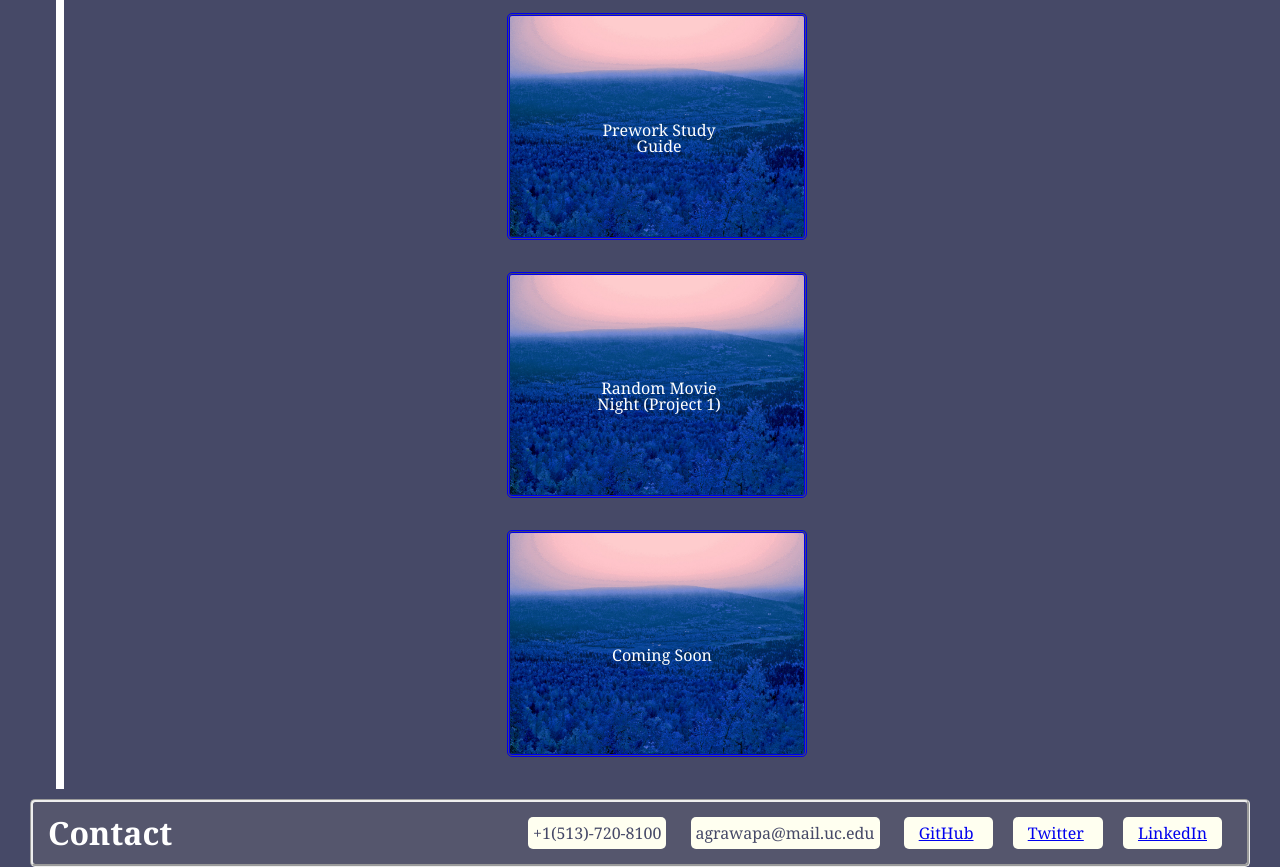
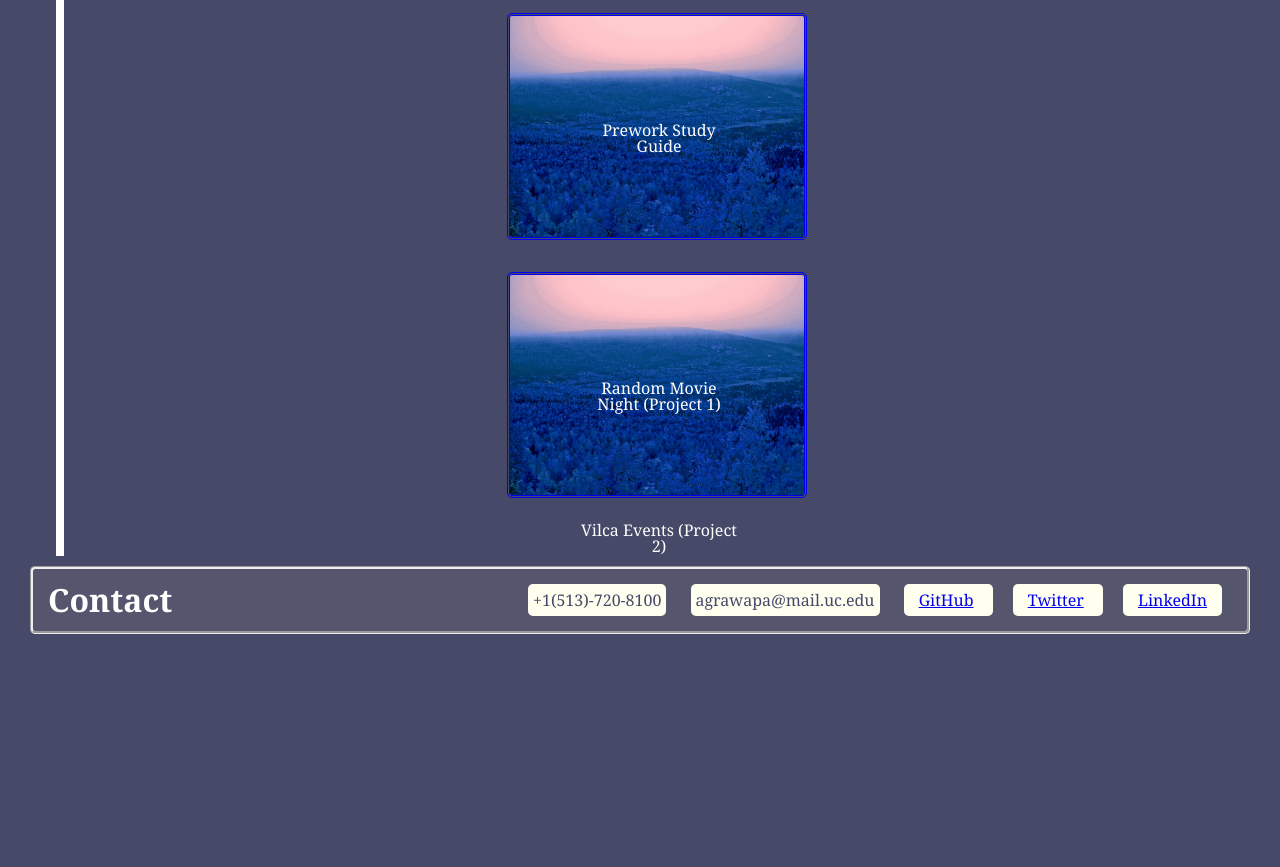
Before and after one commit to priyanka-agrawal025/my-portfolio-webpage, a plain HTML site: page index.html in a window 1280 px wide. Shown: the part 989-1856 px from the top of the page. After the commit the page ends 1623 px from the top, so only its background shows below. Drawn offline with Linux system fonts and the light colour scheme.

Commit message:
added project 2

```diff
--- a/index.html
+++ b/index.html
@@ -55,9 +55,9 @@
             </div>
             <div class="coming-soon">
                 <li>
-                    <a href="https://priyanka-agrawal025.github.io/prework-study-guide/"><img src="./assets/blue-landscape-2.jpeg"></a>
+                    <a href="https://glacial-escarpment-38096.herokuapp.com/"></a>
                 </li>
-                <div class="coming-soon-text">Coming Soon</div>
+                <div class="coming-soon-text">Vilca Events (Project 2)</div>
             </div>
         </ul>
     </main>
```
